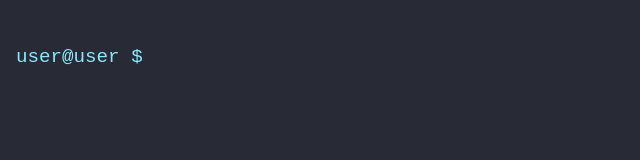
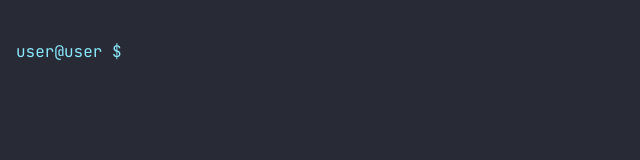
Before and after one commit to mrLuisFer/terminal-website, a website built with Vite: page index.html in a window 1280 px wide. Shown: the full height of the page, 0-640 px from the left. Built offline with nearby package versions, Linux system fonts and the light colour scheme.

Commit message:
fix styles and format details

```diff
--- a/src/scss/style.scss
+++ b/src/scss/style.scss
@@ -16,6 +16,8 @@
   --purple: #bd93f9;
   --red: #ff5555;
   --yellow: #f1fa8c;
+  --inconsolata: "Inconsolata", monospace;
+  --jetbrains: "JetBrains Mono", monospace;
 }
 
 html {
@@ -24,7 +26,7 @@ html {
 }
 
 #app {
-  font-family: monospace, sans-serif;
+  font-family: var(--jetbrains);
   -webkit-font-smoothing: antialiased;
   -moz-osx-font-smoothing: grayscale;
   padding: 0.5rem 1rem;
@@ -34,6 +36,7 @@ body {
   background-color: var(--bg);
   color: var(--foreground);
   font-size: 1rem;
+  overflow: hidden;
 
   @media (min-width: 600px) {
     font-size: 1.2rem;
@@ -51,6 +54,11 @@ body {
     align-items: center;
     opacity: 0.9;
     color: var(--comment);
+    font-size: 0.9rem;
+
+    @media (min-width: 500px) {
+      font-size: 1rem;
+    }
   }
 }
 
@@ -59,6 +67,11 @@ body {
   justify-content: flex-start;
   gap: 0.3rem;
   align-items: center;
+  font-size: 0.9rem;
+
+  @media (min-width: 500px) {
+    font-size: 1rem;
+  }
 
   &__user {
     color: var(--cyan);
@@ -71,8 +84,16 @@ body {
     outline: none;
     color: var(--foreground);
 
-    @media (min-width: 500px) {
-      width: 600px;
+    @media (min-width: 550px) {
+      width: 400px;
+    }
+  }
+
+  &__content {
+    opacity: 0.8;
+
+    &--error {
+      color: var(--red);
     }
   }
 }
```
Also changed, not shown: src/scss/normalize.scss (+15 -15 lines).
